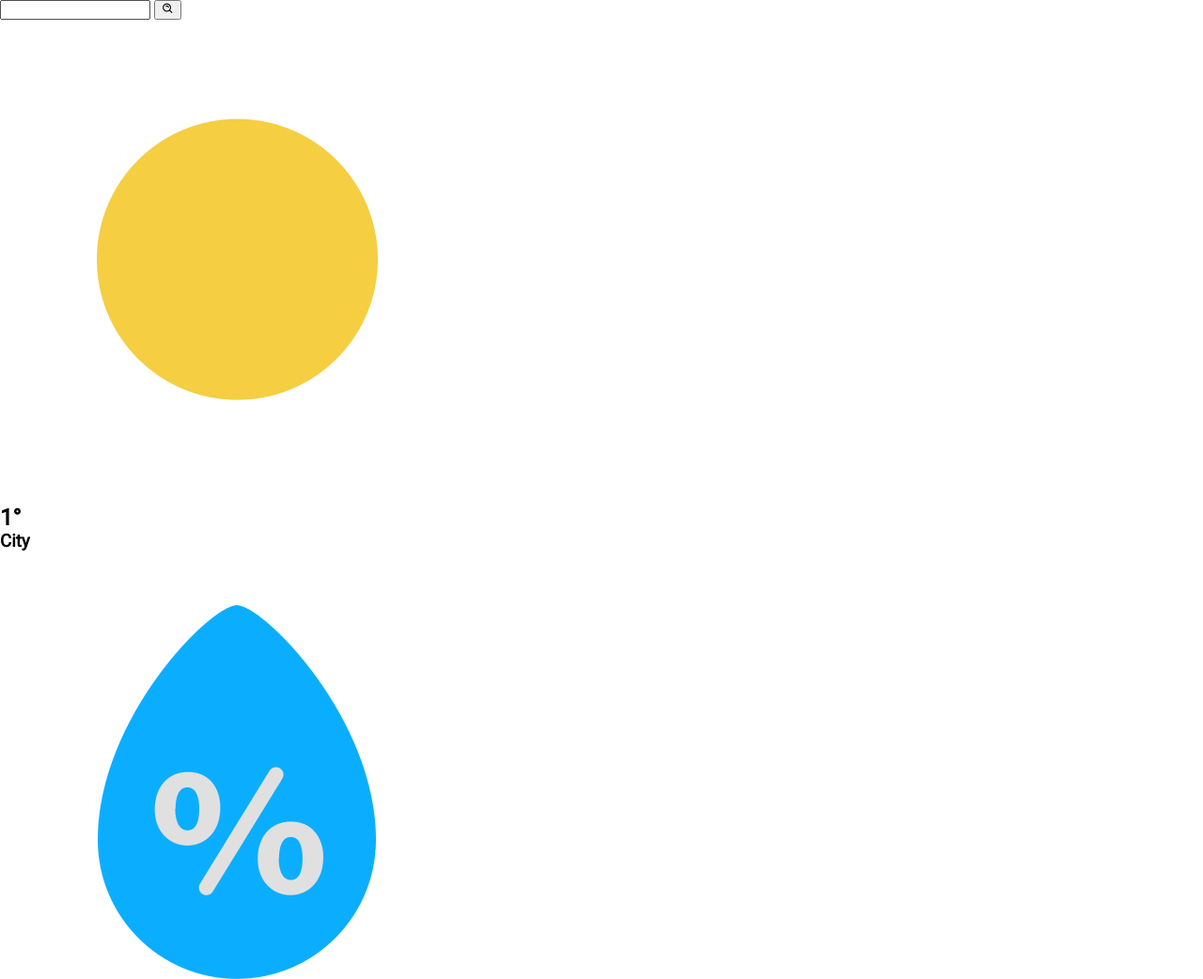
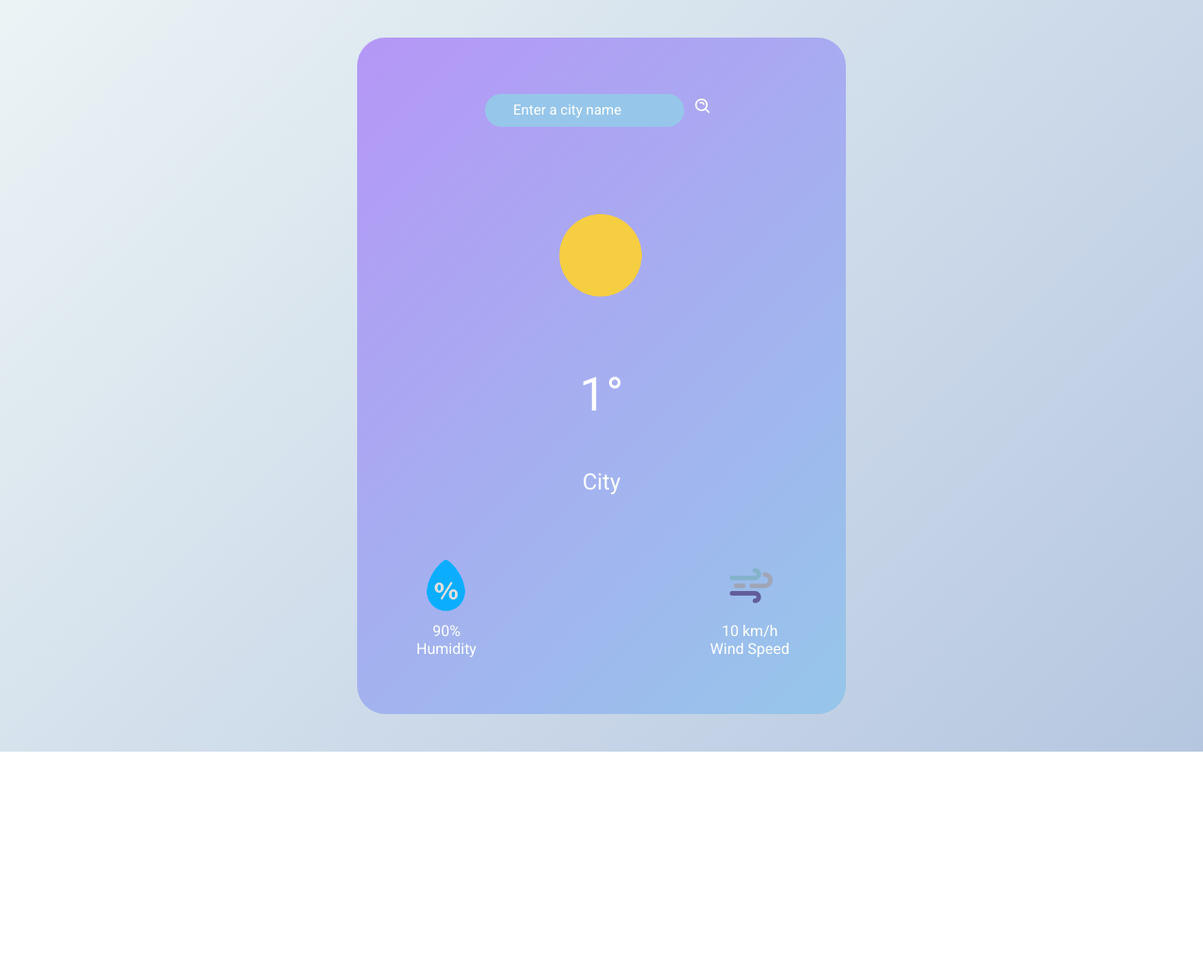
Before and after one commit to 04stefke/weather-app, a plain HTML site: page index.html in a window 1280 px wide. Shown: the top 1042 px of the page at 94% size. After the commit the page ends 800 px from the top, so only its background shows below. Drawn offline with nearby package versions, Linux system fonts and the light colour scheme.

Commit message:
styled the card container and its children

```diff
--- a/index.html
+++ b/index.html
@@ -15,7 +15,7 @@
     <section class="main">
         <div class="card">
             <div class="search-bar">
-                <input type="text">
+                <input type="text" placeholder="Enter a city name">
                 <button><i class='bx bx-search-alt'></i></button>
             </div>
             <div class="weather-main">
@@ -23,23 +23,23 @@
                     <img src="weahter Icons/clear-day.png" class="status-icon" alt="">
                 </div>
                 <div class="temp">
-                    <h1 class="temp-deg">1°</h1>
+                    <p class="temp-deg">1°</p>
                 </div>
                 <div class="city">
-                    <h3 class="city-name">City</h3>
+                    <p class="city-name">City</p>
                 </div>
             </div>
             <div class="footer">
                 <div class="humidity">
                     <div class="humidity-centar">
-                        <img src="weahter Icons/humidity.png" alt="">
+                        <img src="weahter Icons/humidity.png" class="hum-icon" alt="">
                         <p class="per-hum">90%</p>
                     </div>
                     <p>Humidity</p>
                 </div>
                 <div class="wind">
                     <div class="wind-centar">
-                        <img src="weahter Icons/wind.png" alt="">
+                        <img src="weahter Icons/wind.png" class="wind-icon" alt="">
                         <p class="wind-speed">10 km/h</p>
                     </div>
                     <p>Wind Speed</p>
--- a/style.css
+++ b/style.css
@@ -2,3 +2,76 @@
     margin: 0;
     font-family: 'Roboto', sans-serif;
 }
+
+.main{
+    width: 100vw;
+    height: 100vh;
+    display: flex;
+    justify-content: center;
+    align-items: center;
+    background: linear-gradient(135deg, #ebf4f5 0%, #b5c6e0 100%)
+}
+
+.card{
+    display: flex;
+    align-items: center;
+    justify-content: space-between;
+    flex-direction: column;
+    background: linear-gradient(135deg, #b597f6 0%, #96c6ea 100%);
+    padding: 60px;
+    border-radius: 30px;
+    color: #fff;
+    width: 400px;
+    height: 600px;
+    text-align: center;
+}
+
+.footer{
+    display: flex;
+    justify-content: space-between;
+    align-items: center;
+    width: 100%;
+}
+
+.temp-deg{
+    font-size: 50px;
+    margin-bottom: 50px;
+    margin-top: 40px;
+}
+
+.city-name{
+    font-size: 24px;
+}
+
+
+.search-bar input{
+    outline: none;
+    border: none;
+    border-radius: 100px;
+    padding: 10px 30px;
+    background-color: #96c6ea;
+    caret-color:#443663;
+}
+.search-bar input::placeholder{
+    color: white;
+    font-size: 15px;
+}
+
+.search-bar button{
+    outline: none;
+    border: none;
+    background-color: transparent;
+    font-size: 20px;
+    cursor: pointer;
+    color: white;
+}
+
+
+.status-icon{
+    width: 150px;
+}
+
+.hum-icon,
+.wind-icon {
+    width: 70px;
+}
```
